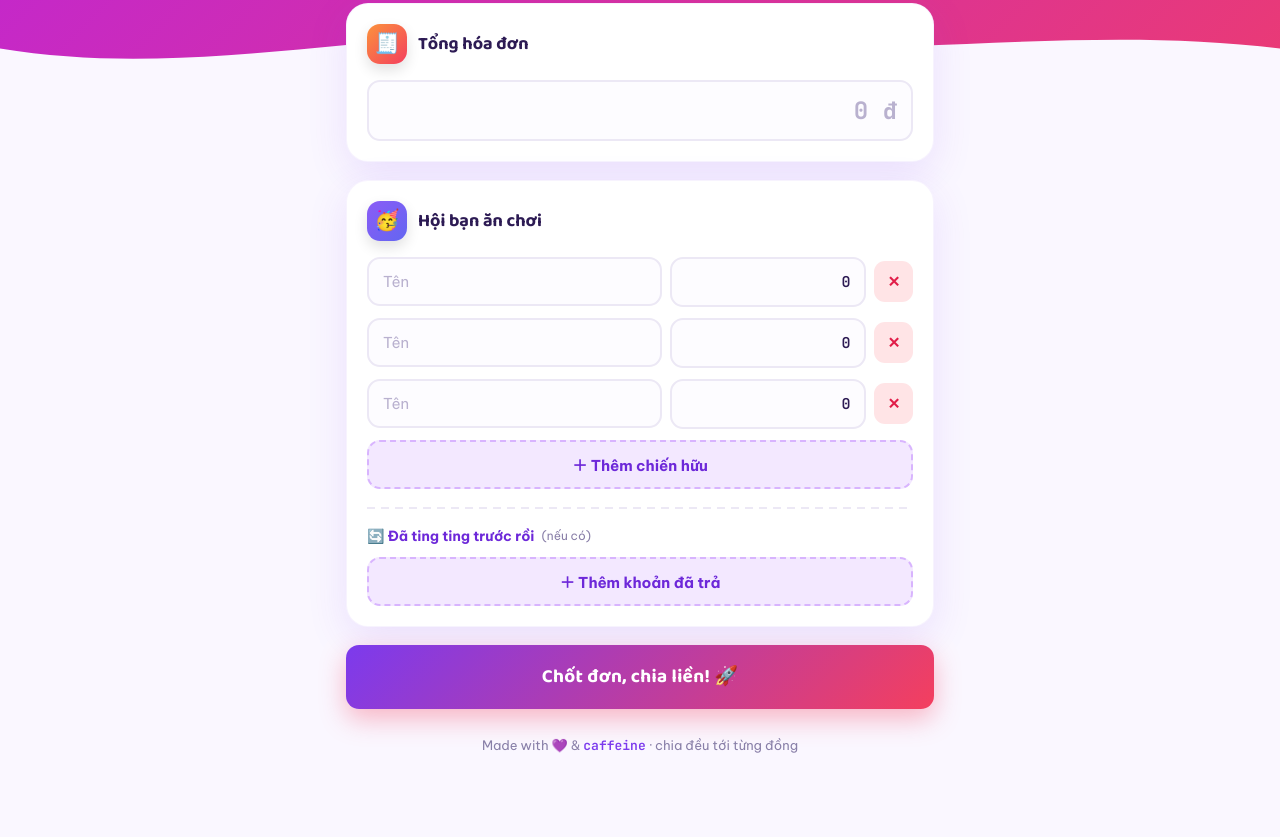
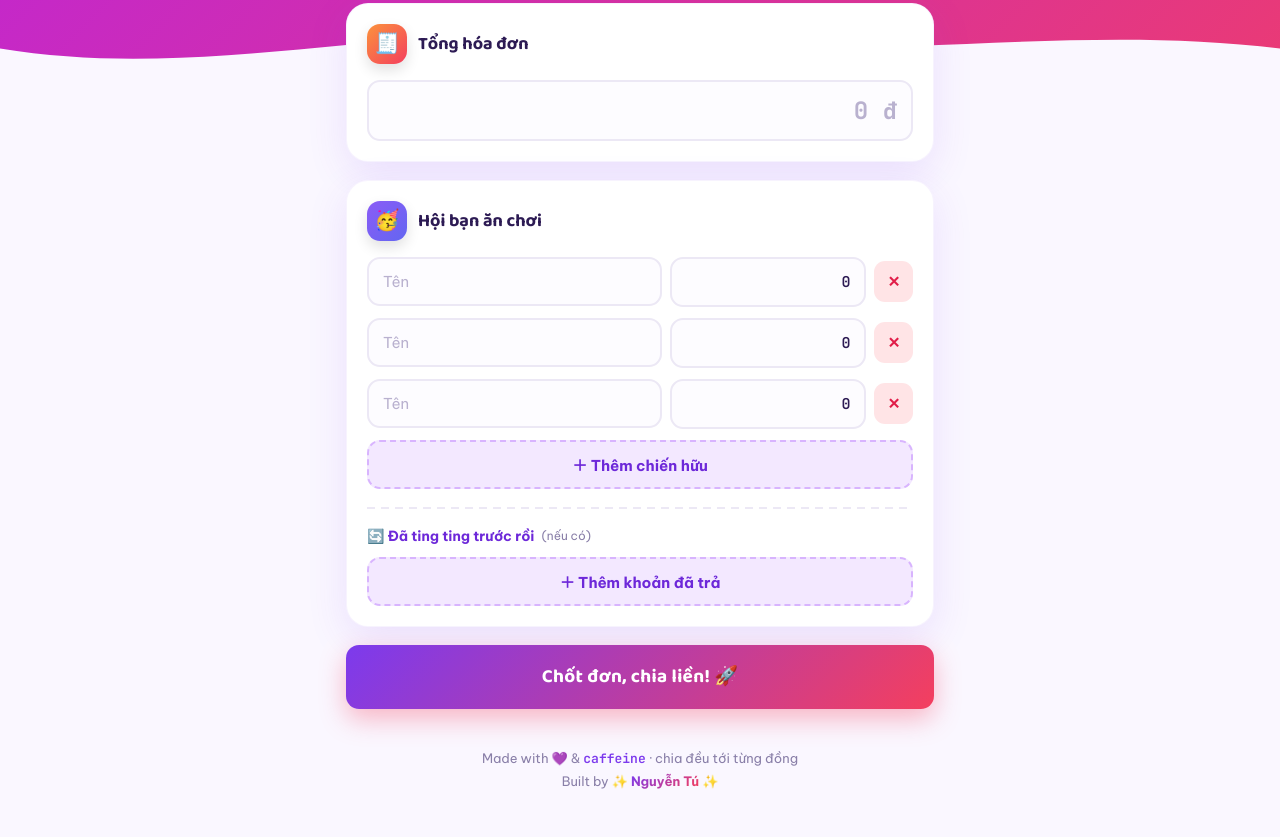
Before and after one commit to tnvn-dev/checksplit_app, a plain HTML site: page index.html in a window 1280 px wide. Shown: the part 372-1209 px from the top of the page. Drawn offline with Linux system fonts and the light colour scheme.

Commit message:
udpate auther

```diff
--- a/index.html
+++ b/index.html
@@ -345,11 +345,22 @@
 
   footer {
     text-align: center;
-    padding: 10px 20px 40px;
+    padding: 20px 20px 40px;
     color: var(--muted);
     font-size: 13px;
+    line-height: 1.8;
   }
-  footer .mono { font-family: 'JetBrains Mono', monospace; color: var(--primary); }
+  footer .mono {
+    font-family: 'JetBrains Mono', monospace;
+    color: var(--primary);
+  }
+  footer .author {
+    background: linear-gradient(135deg, #7c3aed, #f43f5e);
+    -webkit-background-clip: text;
+    background-clip: text;
+    -webkit-text-fill-color: transparent;
+    font-weight: 700;
+  }
 
   @media (max-width: 480px) {
     .hero { padding: 40px 16px 110px; }
@@ -401,6 +412,8 @@
 
     <footer>
       Made with 💜 &amp; <span class="mono">caffeine</span> · chia đều tới từng đồng
+      <br>
+      Built by ✨ <span class="author">Nguyễn Tú</span> ✨
     </footer>
   </main>
 
```
